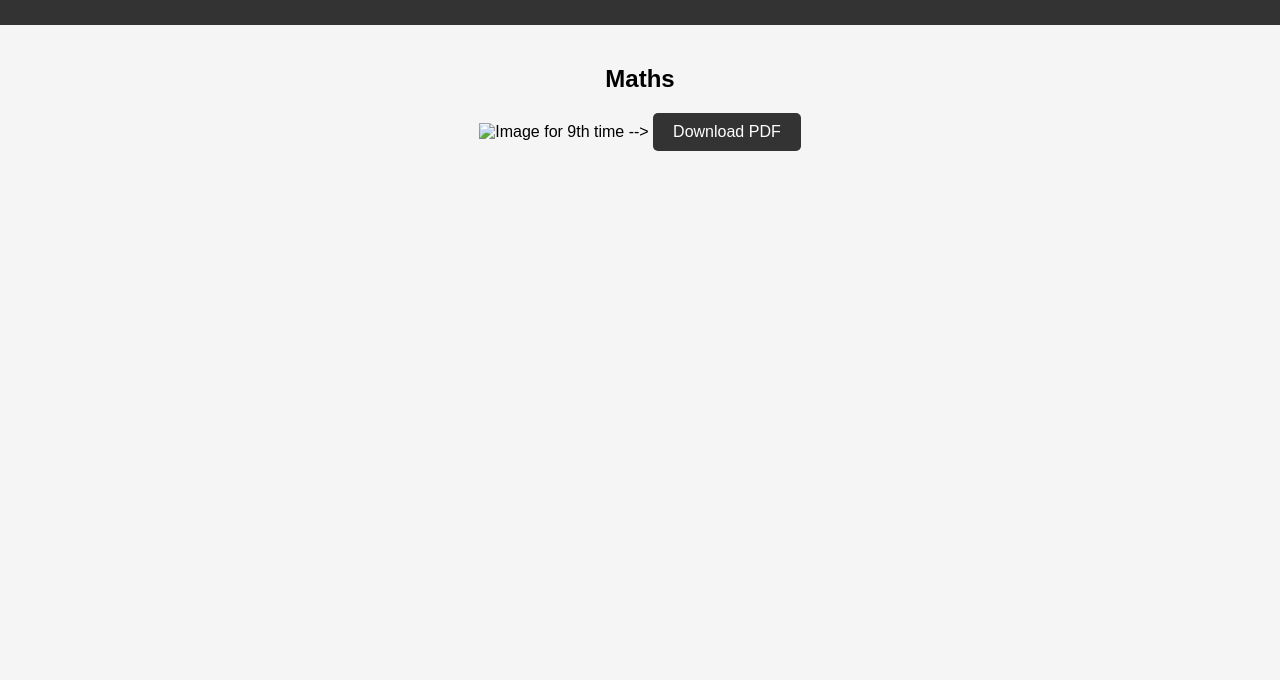
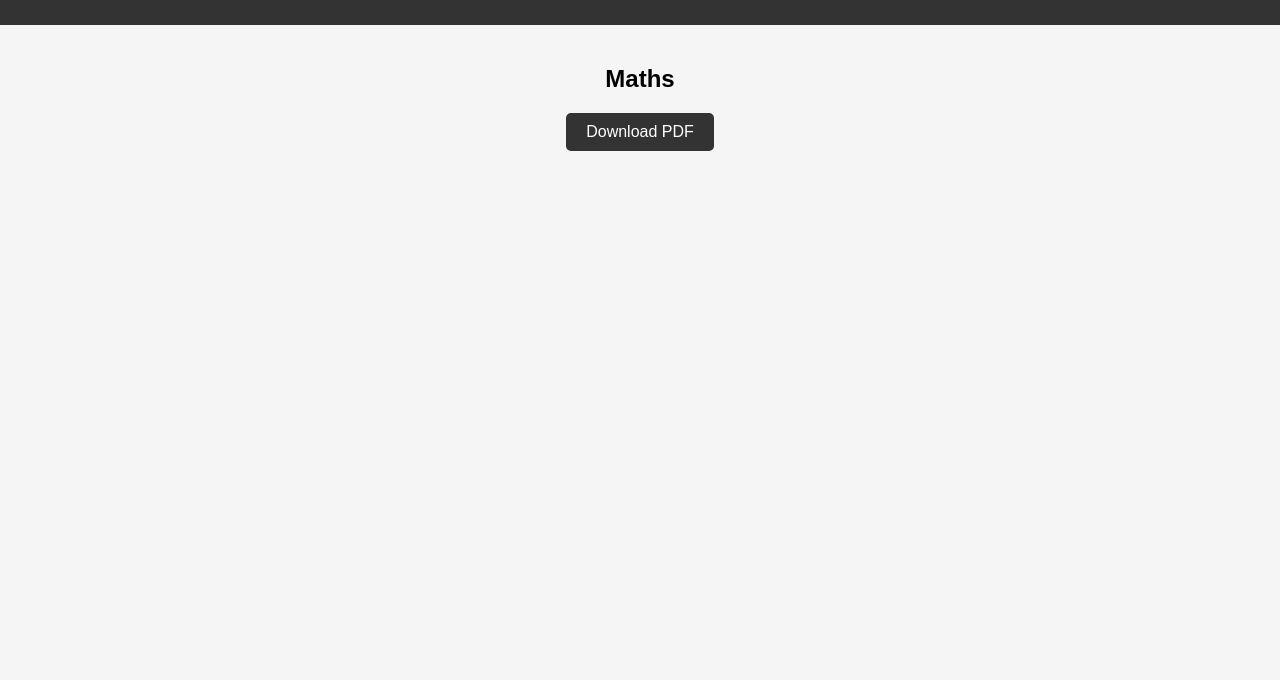
Before and after one commit to star-academy-nirmali/Star-Academy-, a plain HTML site: page results 9th.html in a window 1280 px wide. Shown: the part 120-800 px from the top of the page. Drawn offline with Linux system fonts and the light colour scheme.

Commit message:
Update results 9th.html

```diff
--- a/results 9th.html
+++ b/results 9th.html
@@ -55,12 +55,6 @@
 
 <section id="pdf-section">
     <h2>Maths</h2>
-<!--    <div id="pdf-container">
-        <!-- PDF Viewer will be loaded here -->
-        <img src="results/class 9th result.png" alt="Image for 9th time">
-    </div>
-
--->
     <a href="results/class 9th result.pdf" download>Download PDF</a>
 </section>
 
```
